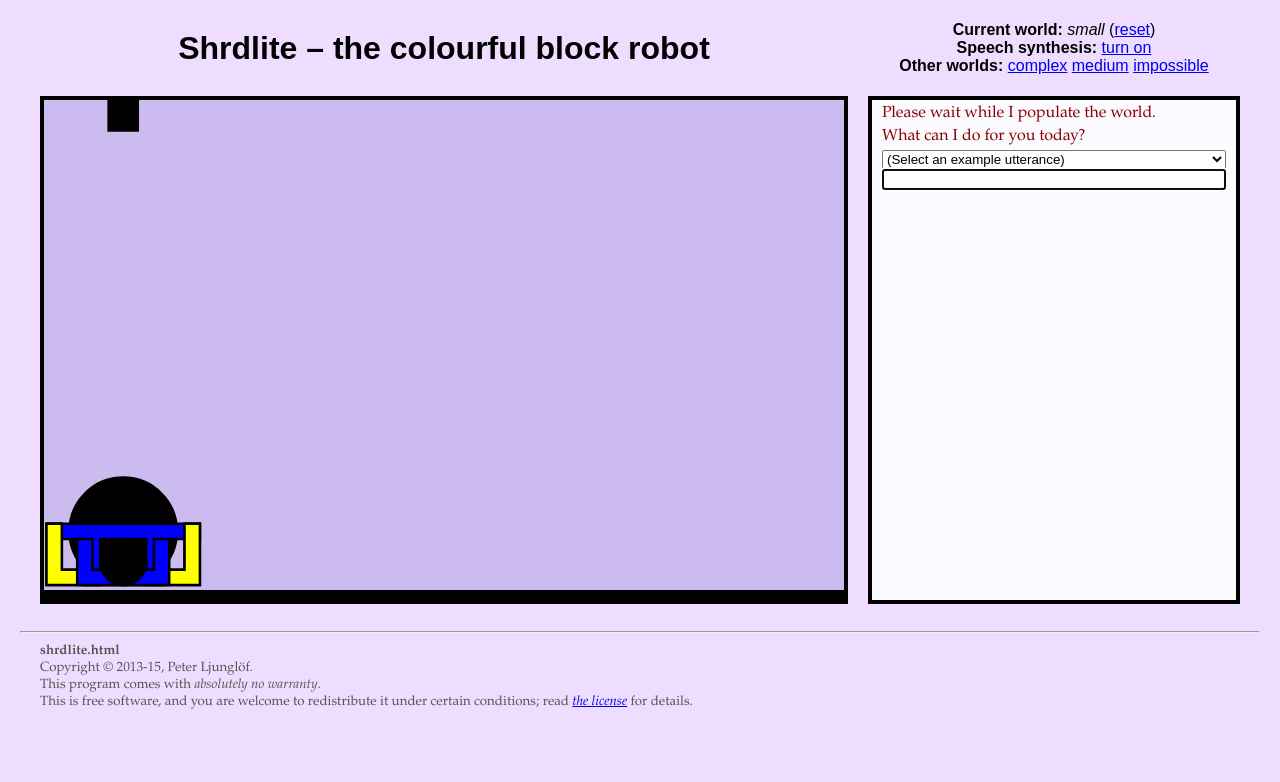
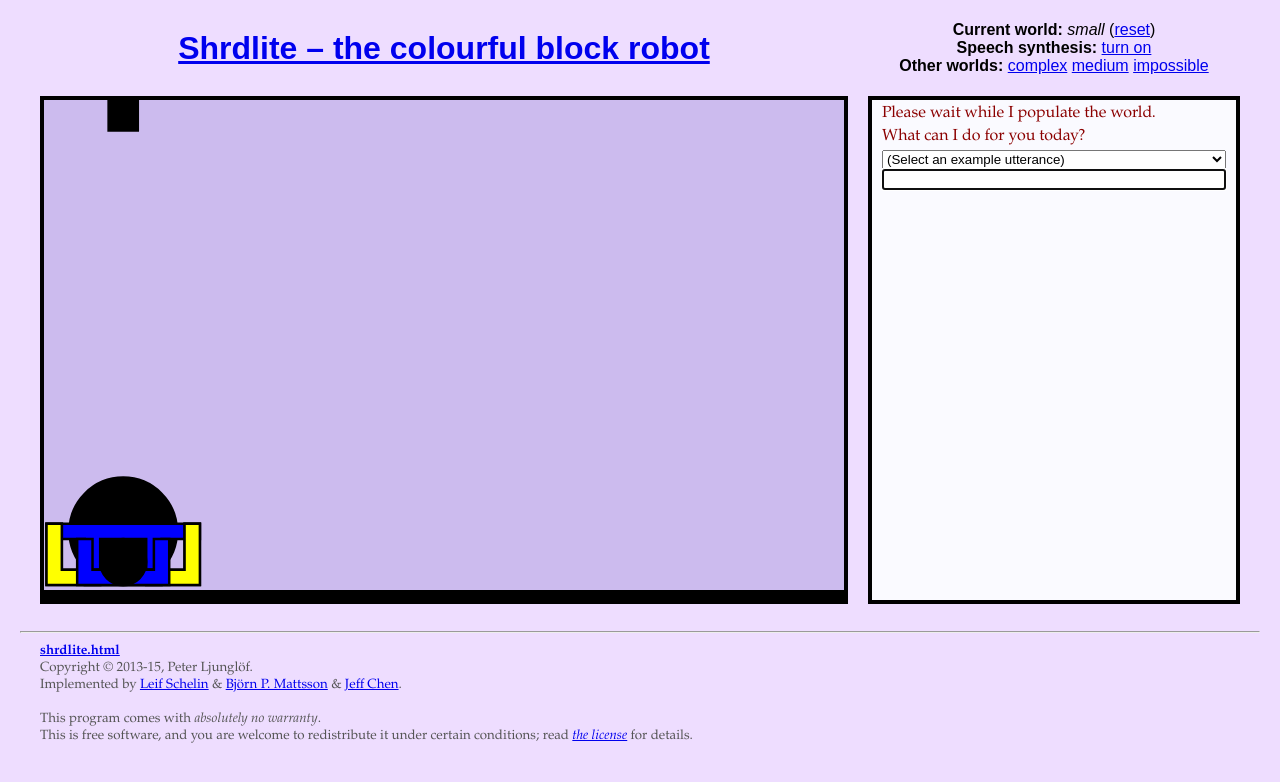
Before and after one commit to jeffpolk230/Qthulu.github.io, a plain HTML site: page index.html in a window 1280 px wide. Drawn offline with Linux system fonts and the light colour scheme.

Commit message:
some minor update on index.html for links to us and original github page

```diff
--- a/index.html
+++ b/index.html
@@ -13,7 +13,7 @@
 <body>
 <table id="maincontent">
   <tr>
-    <th><h1>Shrdlite – the colourful block robot</h1>
+    <th><a href="https://github.com/Qthulu/shrdlite-course-project"><h1>Shrdlite – the colourful block robot</h1></a>
     <th><strong>Current world:</strong>
       <em><span id="currentworld"></span></em> (<span id="resetworld"></span>)<br>
       <strong>Speech synthesis:</strong> <span id="togglespeech"></span><br>
@@ -35,8 +35,12 @@
 <div id="footer">
   <hr>
   <div id="license">
-    <strong>shrdlite.html</strong> <br>
+    <a href="https://github.com/Qthulu/shrdlite-course-project"><strong>shrdlite.html</strong></a> <br>
     Copyright &copy; 2013-15, Peter Ljungl&ouml;f. <br>
+    Implemented by <a href="https://github.com/HalfLeif">Leif
+  Schelin</a> & <a href="https://github.com/Plankton555">Bj&ouml;rn
+  P. Mattsson</a> & <a href="https://github.com/jeffpolk230">Jeff
+  Chen</a>. <br> <br>
     This program comes with <em>absolutely no warranty</em>. <br>
     This is free software, and you are welcome to redistribute it under certain conditions;
     read <a href="http://www.gnu.org/licenses/gpl.html" target="__blank"><em>the license</em></a> for details.
```
